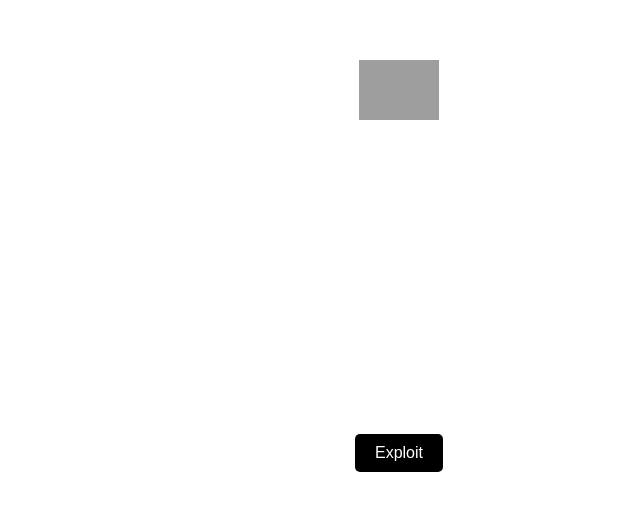
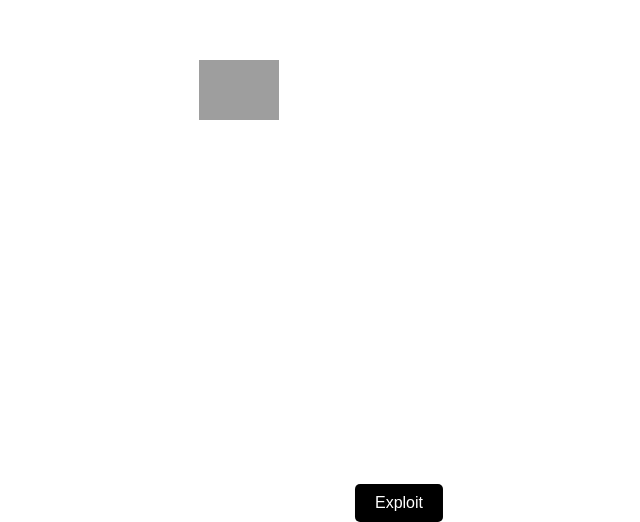
Before and after one commit to h4nt3rx/hunter, a plain HTML site: page poc-oauth.html in a window 1280 px wide. Shown: the part 308-830 px from the top of the page, without its empty margins (241-881 px from the left). Before the commit the page ends 800 px from the top, so only its background shows below. Drawn offline with Linux system fonts and the light colour scheme; grey boxes are pictures that could not be loaded.

Commit message:
Update poc-oauth.html

```diff
--- a/poc-oauth.html
+++ b/poc-oauth.html
@@ -10,19 +10,21 @@
             display: flex;
             justify-content: center;
             align-items: center;
-            text-align: center;
             font-family: Arial, sans-serif;
-            position: relative;
+        }
+
+        #container {
+            position: relative; /* Make this the reference for positioning the button */
+            text-align: center; /* Center the content inside the container */
         }
 
         #bg-image {
-            max-width: 20%; /* Makes the image smaller and centered */
-            position: relative;
+            max-width: 20%; /* Make the image smaller */
         }
 
         #exploit-button {
             position: absolute;
-            bottom: 20px; /* Position the button at the bottom of the image */
+            bottom: -30px; /* Position the button below the image */
             left: 50%;
             transform: translateX(-50%);
             padding: 10px 20px;
```
